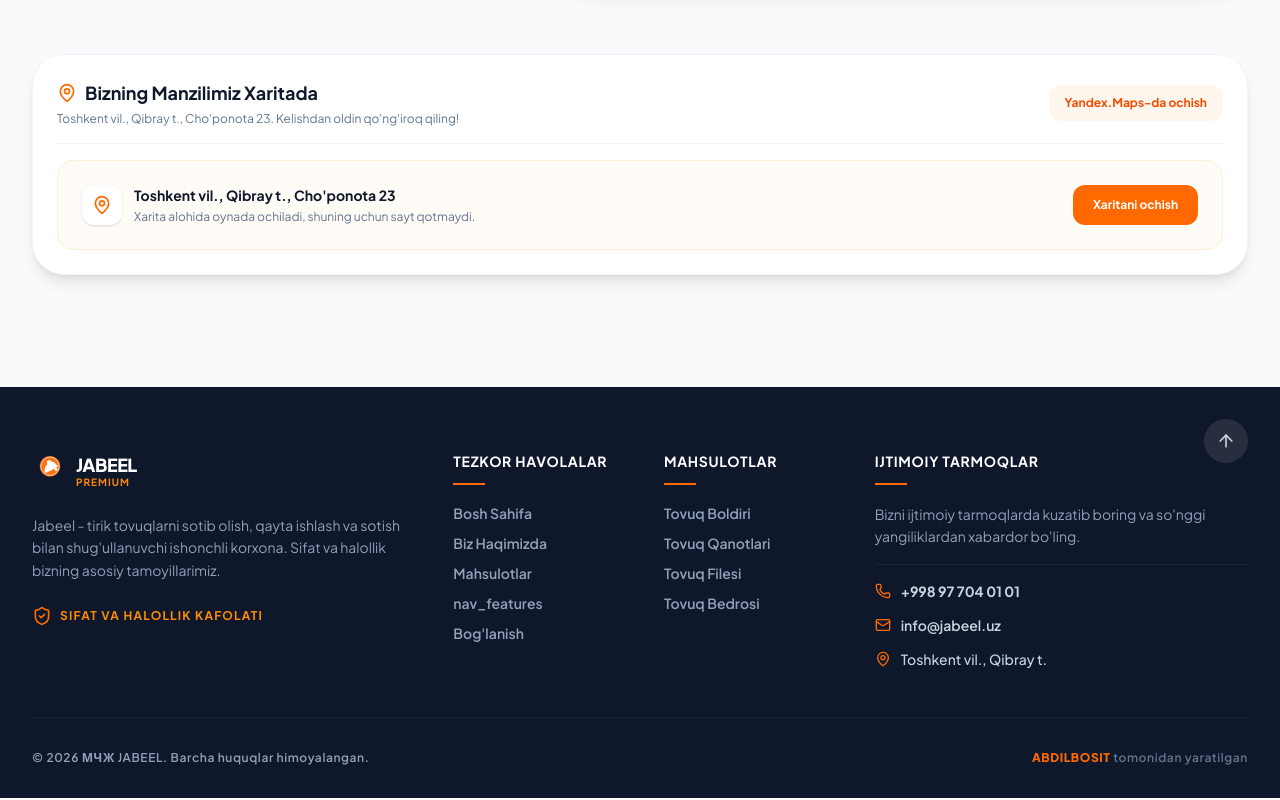
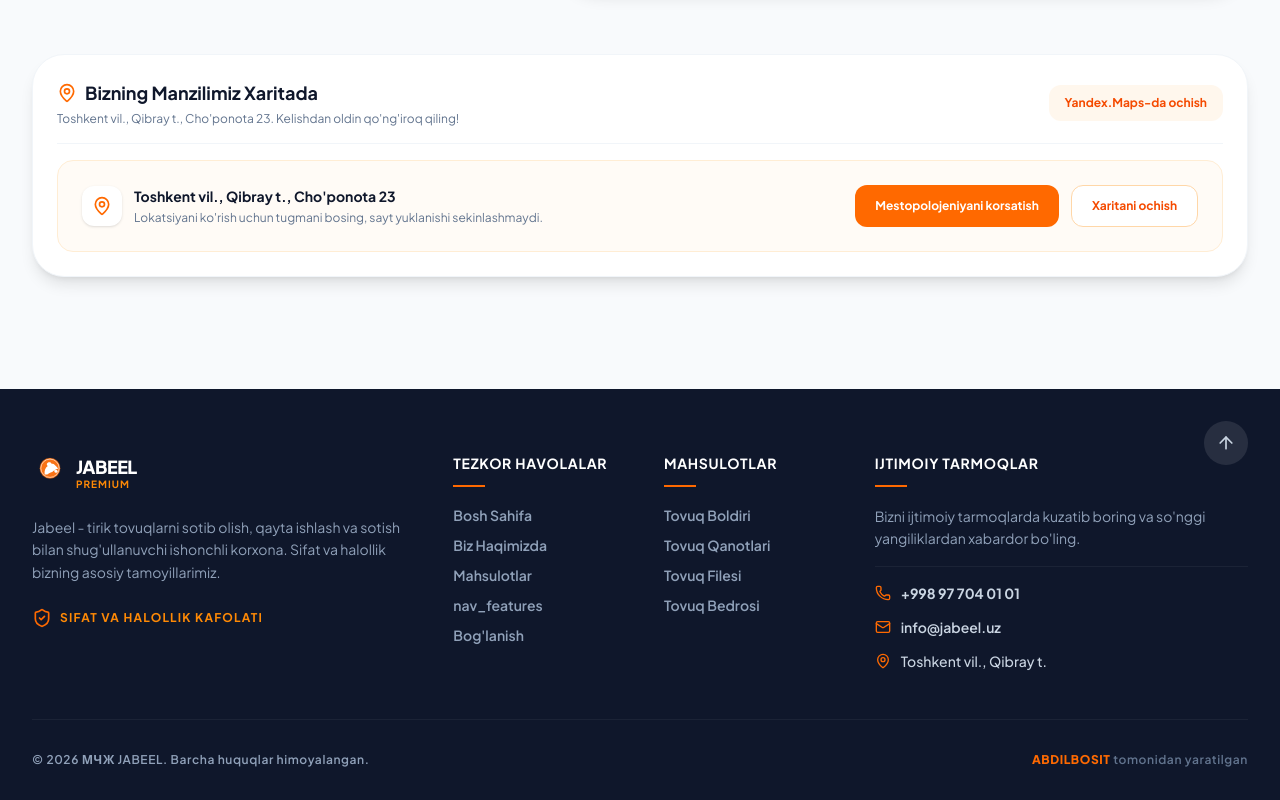
Before and after one commit to abdulbosittohirov1-senior/jabeel, a React (Vite) app: page / in a window 1280 px wide. Shown: the part 7583-8383 px from the top of the page. Built offline with nearby package versions, Linux system fonts and the light colour scheme.

Commit message:
Show location map on demand

```diff
--- a/src/components/Contact.tsx
+++ b/src/components/Contact.tsx
@@ -13,6 +13,7 @@ export default function Contact() {
   const [formSubmitted, setFormSubmitted] = useState(false);
   const [priorityTicket, setPriorityTicket] = useState('');
   const [catalogDownloaded, setCatalogDownloaded] = useState(false);
+  const [showLocationMap, setShowLocationMap] = useState(false);
 
   const handleContactSubmit = async (e: FormEvent) => {
     e.preventDefault();
@@ -374,7 +375,8 @@ export default function Contact() {
               </a>
             </div>
 
-            <div className="rounded-2xl border border-orange-100 bg-orange-50/50 p-6 flex flex-col sm:flex-row sm:items-center justify-between gap-4">
+            <div className="rounded-2xl border border-orange-100 bg-orange-50/50 overflow-hidden">
+              <div className="p-6 flex flex-col sm:flex-row sm:items-center justify-between gap-4">
                 <div className="flex items-start gap-3">
                   <div className="w-10 h-10 rounded-xl bg-white flex items-center justify-center shrink-0 shadow-sm">
                     <MapPin className="w-5 h-5 text-orange-500" />
@@ -383,21 +385,57 @@ export default function Contact() {
                     <p className="text-sm font-bold text-slate-900">Toshkent vil., Qibray t., Cho'ponota 23</p>
                     <p className="text-xs text-slate-500 mt-1">
                       {language === 'en'
-                      ? 'The map opens in a separate tab so the page stays fast on all devices.'
+                        ? 'Press the button to show the location without slowing the page load.'
                         : language === 'ru'
-                      ? 'Karta otkroetsya v novoy vkladke, sayt ne budet zavisat.'
-                      : 'Xarita alohida oynada ochiladi, shuning uchun sayt qotmaydi.'}
+                        ? 'Nazhmite knopku, chtoby pokazat lokatsiyu bez zamedleniya sayta.'
+                        : 'Lokatsiyani ko\'rish uchun tugmani bosing, sayt yuklanishi sekinlashmaydi.'}
                     </p>
                   </div>
                 </div>
+                <div className="flex flex-col sm:flex-row gap-3">
+                  <button
+                    type="button"
+                    onClick={() => setShowLocationMap((value) => !value)}
+                    className="inline-flex items-center justify-center bg-orange-500 hover:bg-orange-600 text-white font-bold text-xs px-5 py-3 rounded-xl transition-all"
+                  >
+                    {showLocationMap
+                      ? language === 'en'
+                        ? 'Hide Location'
+                        : language === 'ru'
+                        ? 'Skryt lokatsiyu'
+                        : 'Lokatsiyani yopish'
+                      : language === 'en'
+                      ? 'Show Location'
+                      : language === 'ru'
+                      ? 'Pokazat lokatsiyu'
+                      : 'Mestopolojeniyani korsatish'}
+                  </button>
                   <a
                     href="https://yandex.com/maps/?ll=69.341202%2C41.435083&z=15&mode=search&text=41.435083%2C69.341202"
                     target="_blank"
                     rel="noopener noreferrer"
-                className="inline-flex items-center justify-center bg-orange-500 hover:bg-orange-600 text-white font-bold text-xs px-5 py-3 rounded-xl transition-all"
+                    className="inline-flex items-center justify-center bg-white hover:bg-orange-100 text-orange-600 border border-orange-200 font-bold text-xs px-5 py-3 rounded-xl transition-all"
                   >
                     {language === 'en' ? 'Open Map' : language === 'ru' ? 'Otkryt kartu' : 'Xaritani ochish'}
                   </a>
+                </div>
+              </div>
+
+              {showLocationMap && (
+                <div className="relative w-full h-[320px] sm:h-[420px] border-t border-orange-100 bg-slate-100">
+                  <iframe
+                    title="Jabeel Premium location"
+                    src="https://yandex.com/map-widget/v1/?ll=69.341202%2C41.435083&z=15&pt=69.341202%2C41.435083%2Cpm2orl"
+                    width="100%"
+                    height="100%"
+                    frameBorder="0"
+                    allowFullScreen={true}
+                    loading="lazy"
+                    referrerPolicy="no-referrer"
+                    className="absolute inset-0 w-full h-full"
+                  />
+                </div>
+              )}
             </div>
           </div>
         </div>
```
Lines whose indentation alone changed are shown as unchanged.
